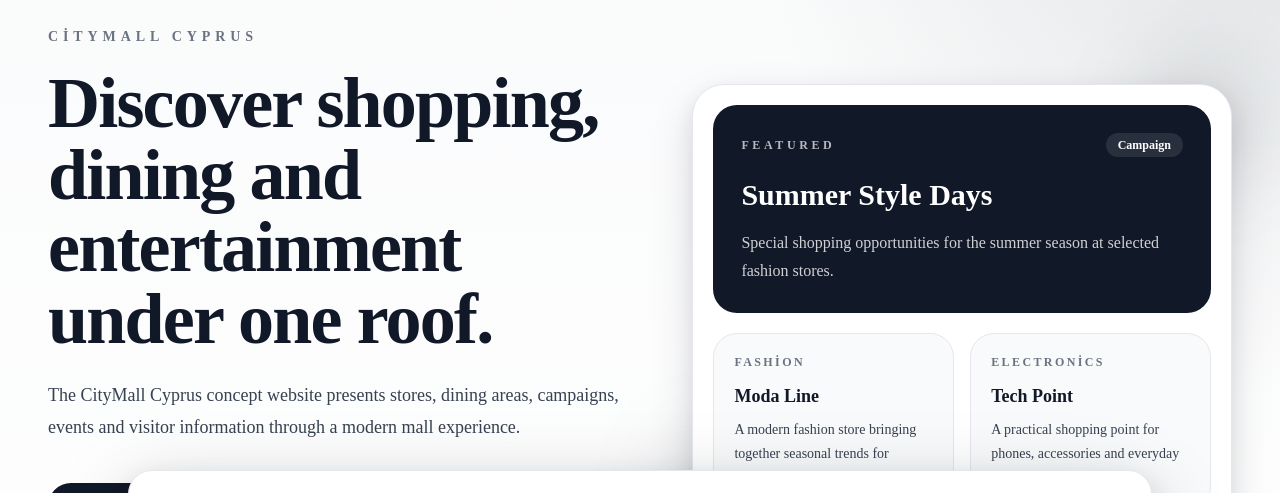
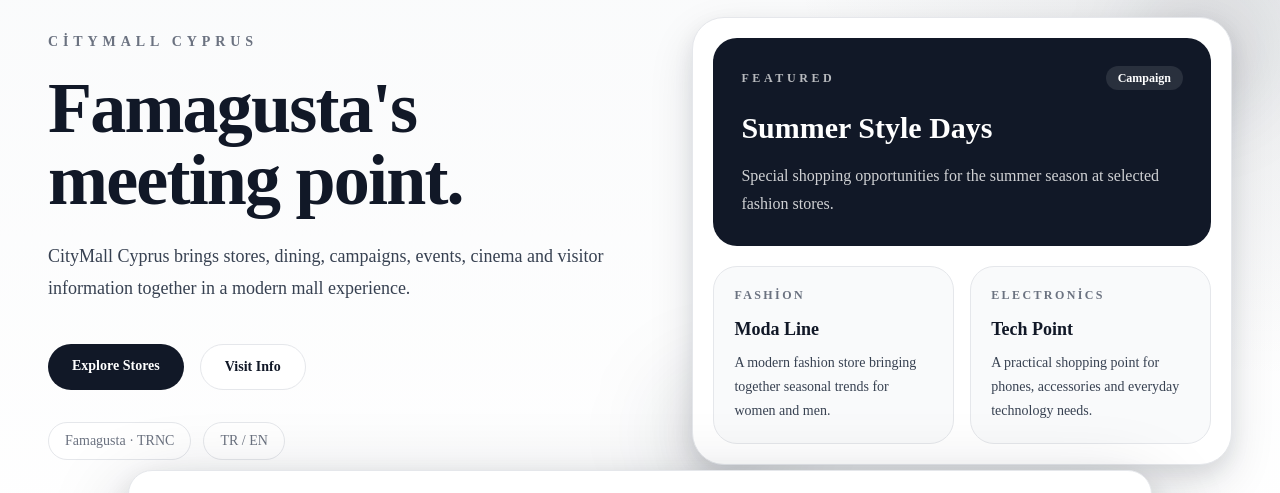
Before and after one commit to soykanuluskan4-beep/city-mall-website, a Next.js app: page /en in a window 1280 px wide. Shown: the part 196-689 px from the top of the page. Built offline with nearby package versions, Linux system fonts and the light colour scheme; no server answers.

Commit message:
Fix canonical metadata and homepage brand voice

```diff
--- a/src/app/[locale]/page.tsx
+++ b/src/app/[locale]/page.tsx
@@ -49,9 +49,9 @@ export function generateMetadata({
 const pageContent = {
   tr: {
     eyebrow: "CityMall Cyprus",
-    title: "Alışveriş, lezzet ve eğlenceyi tek çatı altında keşfet.",
+    title: "Gazimağusa'nın buluşma noktası.",
     description:
-      "CityMall Cyprus konsept sitesi; mağazalar, yeme-içme alanları, kampanyalar, etkinlikler ve ziyaret bilgilerini modern bir AVM deneyimiyle sunar.",
+  "CityMall Cyprus; mağazalar, yeme-içme alanları, kampanyalar, etkinlikler, sinema ve ziyaret bilgilerini modern bir AVM deneyimiyle sunar.",
     storesTitle: "Öne Çıkan Mağazalar",
     diningTitle: "Yeme-İçme",
     campaignsTitle: "Kampanyalar",
@@ -71,9 +71,9 @@ const pageContent = {
   },
   en: {
     eyebrow: "CityMall Cyprus",
-    title: "Discover shopping, dining and entertainment under one roof.",
+    title: "Famagusta's meeting point.",
     description:
-      "The CityMall Cyprus concept website presents stores, dining areas, campaigns, events and visitor information through a modern mall experience.",
+  "CityMall Cyprus brings stores, dining, campaigns, events, cinema and visitor information together in a modern mall experience.",
     storesTitle: "Featured Stores",
     diningTitle: "Dining",
     campaignsTitle: "Campaigns",
--- a/src/app/layout.tsx
+++ b/src/app/layout.tsx
@@ -10,9 +10,9 @@ const inter = Inter({
 
 export const metadata: Metadata = {
   metadataBase: new URL(siteConfig.url),
-  title: "CityMall Cyprus",
+  title: "CityMall Cyprus | Gazimağusa'nın buluşma noktası",
   description:
-    "CityMall Cyprus için hazırlanmış çok dilli AVM web sitesi konsepti.",
+    "CityMall Cyprus; mağazalar, yeme-içme, sinema, etkinlikler ve ziyaret bilgilerini bir araya getiren Gazimağusa odaklı AVM konsept sitesidir.",
   manifest: "/site.webmanifest",
   icons: {
     icon: "/citymall-logo.png",
@@ -20,17 +20,17 @@ export const metadata: Metadata = {
     apple: "/citymall-logo.png",
   },
   openGraph: {
-    title: "CityMall Cyprus",
+    title: "CityMall Cyprus | Gazimağusa'nın buluşma noktası",
     description:
-      "CityMall Cyprus için hazırlanmış çok dilli AVM web sitesi konsepti.",
+      "CityMall Cyprus; mağazalar, yeme-içme, sinema, etkinlikler ve ziyaret bilgilerini bir araya getiren Gazimağusa odaklı AVM konsept sitesidir.",
     siteName: "CityMall Cyprus",
     type: "website",
   },
   twitter: {
     card: "summary_large_image",
-    title: "CityMall Cyprus",
+    title: "CityMall Cyprus | Gazimağusa'nın buluşma noktası",
     description:
-      "CityMall Cyprus için hazırlanmış çok dilli AVM web sitesi konsepti.",
+      "CityMall Cyprus; mağazalar, yeme-içme, sinema, etkinlikler ve ziyaret bilgilerini bir araya getiren Gazimağusa odaklı AVM konsept sitesidir.",
   },
 };
 
--- a/src/lib/seo.ts
+++ b/src/lib/seo.ts
@@ -3,7 +3,7 @@ import type { Locale } from "@/types/content";
 
 export const siteConfig = {
   name: brand.name,
-  url: process.env.NEXT_PUBLIC_SITE_URL || "https://city-mall-website.vercel.app",
+ url: "https://city-mall-website.vercel.app",
   defaultLocale: "tr" as Locale,
   locales: ["tr", "en"] as const,
 };
```
